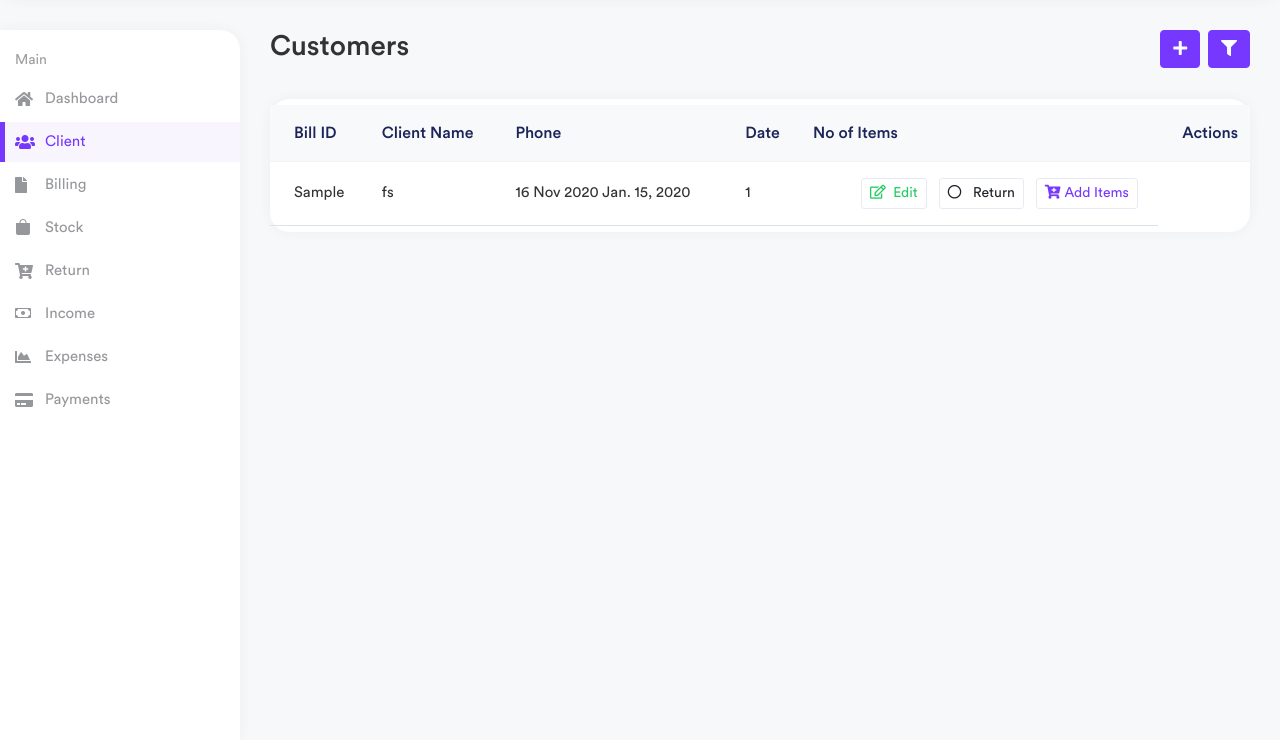
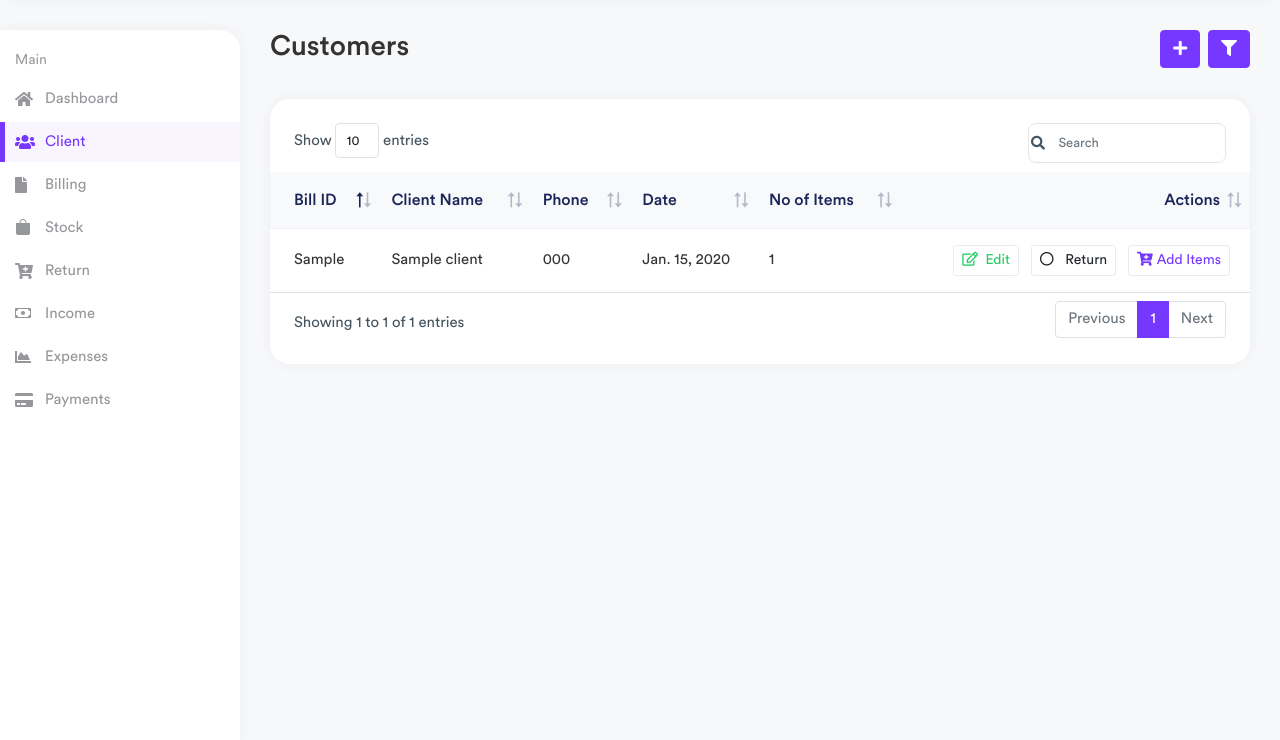
Before and after one commit to mhdshahidak/redditus, a Django app: page /client in a window 1280 px wide. Shown: the part 60-800 px from the top of the page. Run offline with Django 4.2, Linux system fonts and the light colour scheme; tables that the repository leaves empty hold one stand-in row (values such as "Sample post"); some libraries are stand-ins or nearby versions.

Commit message:
edit in client

```diff
--- a/home/templates/client.html
+++ b/home/templates/client.html
@@ -84,20 +84,22 @@
                                 </thead>
                                 <tbody>
                                 {% for b in bills %}
-
                                 <tr>
                                     <td>
                                         <p>
                                             {{b.billing_no}}
                                         </p>
                                     </td>
-                                    <td>
-                                        fs
-                                    </td>
 
                                     <td>
-                                        16 Nov 2020
+                                        {{b.client__client_name}}
 
+                                    </td>
+                                    <td>
+                                        {{b.client__phone_no}}
+
+                                    </td>
+                                    <td>
                                         {{b.billing_date.date}}
 
                                     </td>
@@ -110,7 +112,6 @@
                                         <a href="{% url 'home:addeditemreturn' b.id %}"
                                             class="btn btn-sm btn-white text-dark me-2"><i class="far fa-circle me-2"></i> Return</a>
                                         <a href="javascript:void(0);"
-
                                             class="btn btn-sm btn-white text-primary me-2"><i class="fa fa-cart-plus me-1"></i>Add Items</a>
                                     </td>
                                 </tr>
```
